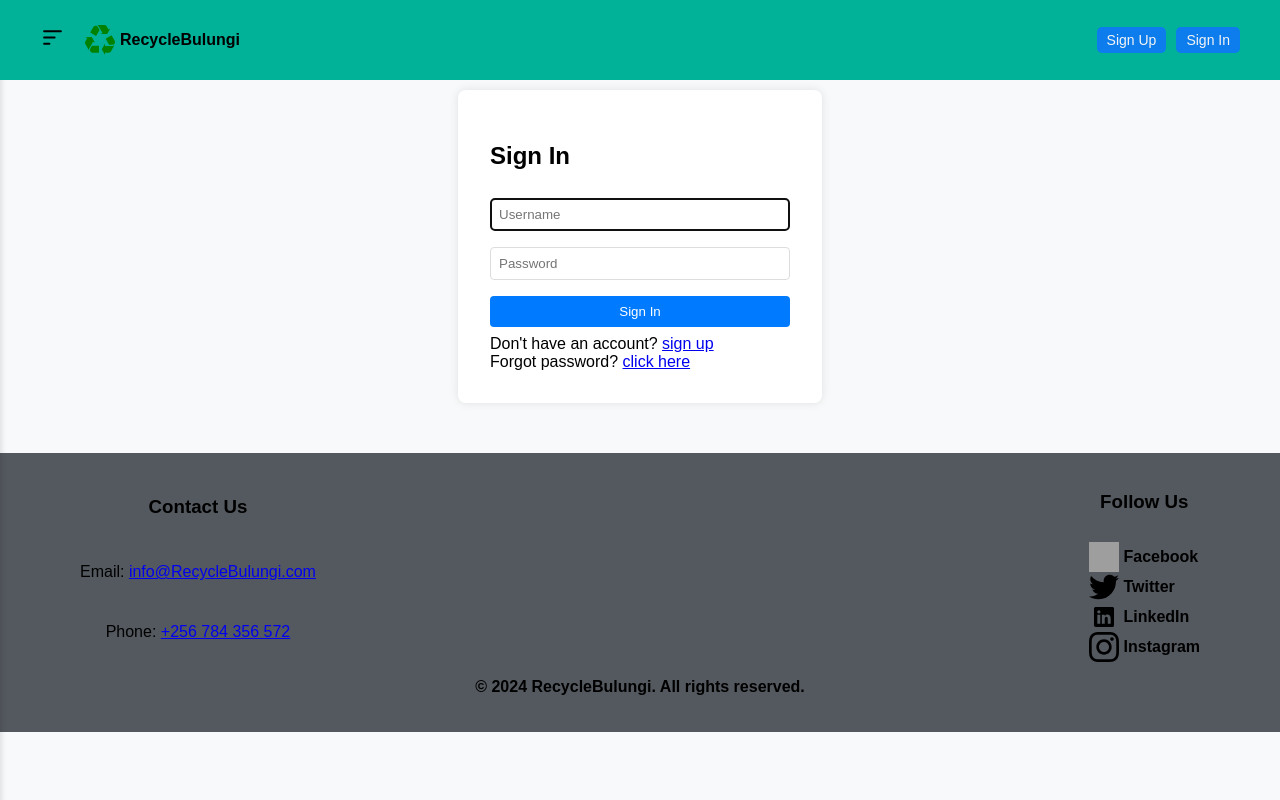
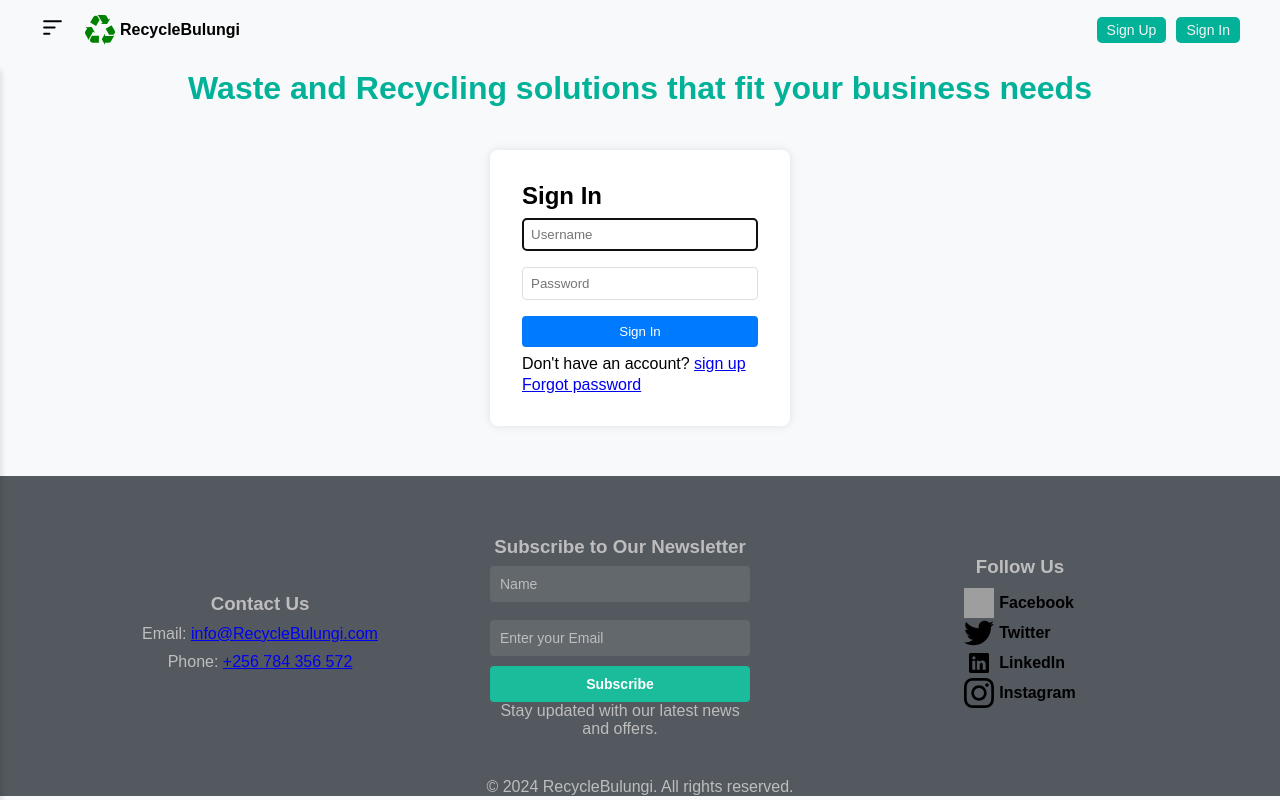
Before and after one commit to Hotchapu13/RecycleBulungi, a PHP site: page /SignIn.php in a window 1280 px wide. Run offline with PHP 8.4, Linux system fonts and the light colour scheme; grey boxes are pictures that could not be loaded.

Commit message:
more changes

```diff
--- a/src/CSS/form_styles.css
+++ b/src/CSS/form_styles.css
@@ -21,6 +21,7 @@ body {
   box-shadow: 0 0 10px rgba(0, 0, 0, 0.1);
   width: 300px;
   margin: auto;
+  margin-top: 25px;
 }
 form {
   display: flex;
@@ -41,3 +42,17 @@ input[type="submit"] {
 input[type="submit"]:hover {
   background-color: #01b198;
 }
+.content {
+  align-items: center;
+  text-align: center;
+  color: #01b198;
+  margin-bottom: 25px;
+}
+.new_acc{
+  padding: 5px, 0px, 5px, 0px;
+  text-decoration: none;
+}
+.forgot_password {
+  padding-top: 3px;
+}
+s
--- a/src/Footer.php
+++ b/src/Footer.php
@@ -5,7 +5,13 @@
     <meta name="viewport" content="width=device-width, initial-scale=1.0" />
     <title>Footer</title>
     <style>
-      footer {
+      * {
+        margin: 0;
+        padding: 0;
+        box-sizing: border-box;
+      }
+      .footer {
+        font-family: Arial, sans-serif;
         position: relative;
         bottom: 0;
         margin-top: 50px;
@@ -14,25 +20,95 @@
         align-items: center;
         display: flex;
         flex-direction: column;
+        box-sizing: border-box;
         width: 100%;
         z-index: 998;
-        padding: 20px;
+        padding: 40px 20px 20px 20px;
+        padding-bottom: 0px;
       }
       .footer-container {
         display: flex;
         justify-content: space-between;
         align-items: center;
+        flex-wrap: wrap;
         width: 100%;
         max-width: 1200px;
         margin: 0 auto;
         padding: 0 20px;
       }
-
-      .footer-left, .footer-right{
+      .footer-top {
+        display: flex;
+        justify-content: space-between; /* Distributes items evenly */
+        align-items: center; /* Aligns items vertically centered */
+        width: 100%;
+      }
+      .footer-left,
+      .footer-right,
+      .foooter-middle {
+        flex: 1;
         padding-left: 40px;
-        display: grid;
+        display: flex;
+        flex-direction: column;
         gap: 10px;
         align-items: center;
+        color: #bdbdbd;
+        padding-bottom: 10px;
+      }
+
+      /*contact us div*/
+      .footer-left {
+        text-align: left;
+        margin-right: 25px;
+      }
+
+      /*newsletter div*/
+      .footer-middle {
+        background: #54595f;
+        padding: 20px;
+        border-radius: 8px;
+        width: 300px;
+        text-align: center;
+        color: #bdbdbd;
+        margin: 0 25px;
+      }
+      .footer-middle h2 {
+        font-size: 16px;
+        margin-bottom: 20px;
+        color: #bdbdbd;
+      }
+      .footer-middle form input {
+        width: 100%;
+        padding: 10px;
+        margin-bottom: 10px;
+        border: none;
+        border-radius: 4px;
+        background-color: #63686d;
+        color: #bdbdbd;
+        font-size: 14px;
+      }
+      .footer-middle form input::placeholder {
+        color: #bdbdbd;
+      }
+      .footer-middle form button {
+        width: 100%;
+        padding: 10px;
+        border: none;
+        border-radius: 4px;
+        background-color: #1abc9c;
+        color: #fff;
+        font-size: 14px;
+        font-weight: bold;
+        cursor: pointer;
+        transition: background-color 0.3s;
+      }
+      .footer-middle form button:hover {
+        background-color: #16a085;
+      }
+
+      /*socials icons div*/
+      .footer-right {
+        text-align: center;
+        margin-left: 25px;
       }
       .social_icons {
         display: flex;
@@ -44,28 +120,136 @@
         display: flex;
         align-items: center;
         text-decoration: none;
-
+        color: #bdbdbd;
       }
       .social-icons img {
         width: 30px;
         height: 30px;
         margin-right: 5px;
+        transition: transform 0.3s;
+      }
+      .social-icons img:hover {
+        transform: scale(1.1);
+      }
+
+      /*copyright div*/
+      .footer-bottom {
+        background-color: #54595f;
+        margin-bottom: 0px;
+        width: 100%;
+        text-align: center;
+        padding-top: 20px;
+        color: #bdbdbd;
       }
       @media (max-width: 768px) {
         .footer-container {
           flex-direction: column;
           align-items: center;
         }
+      /* Footer Top - Stack Vertically */
+      .footer-top {
+        flex-direction: column;
+        align-items: center;
+        text-align: center;
+        gap: 30px;
+        padding: 0 10px;
+      }
+
       .footer-left,
+      .footer-middle,
       .footer-right {
+        text-align: center;
         padding: 0;
-          text-align: center;
+        margin: 10px 0;
       }
+
+
         .social-icons {
           flex-direction: row;
+          flex-wrap: wrap;
           justify-content: center;
+        }
+
+        .social-icons a {
+          gap: 5px;
+        }
+
+        .input-group {
+          flex-direction: column;
+        }
+
+        .newsletter-form input[type="email"],
+        .newsletter-form button {
+          width: 100%;
+          border-radius: 4px;
+          border-right: 2px solid #1abc9c;
+        }
+
+        .newsletter-form button {
+          border-top: none;
+          margin-top: 10px;
+          border-radius: 4px;
+        }
+      }
+
+      @media (max-width: 480px) {
+        .footer {
+          display:flex;
           align-items: center;
-        text-align: center;
+        }
+        .footer-left,
+        .footer-middle,
+        .footer-right {
+          min-width: 200px;
+          margin: 0 10px;
+          align-items: center;
+        }
+        .footer-top {
+        padding: 0 10px;
+        }
+        /* Reduce social icons size */
+        .social-icons img {
+          width: 25px;
+          height: 25px;
+        }
+
+        .social-icons span {
+          font-size: 12px;
+        }
+
+        /* Adjust newsletter form elements */
+        .newsletter-form input[type="email"],
+        .newsletter-form button {
+          font-size: 14px;
+          padding: 10px;
+        }
+
+        /* Adjust footer bottom text size */
+        .footer-bottom p {
+          font-size: 12px;
+        }
+
+        /* Adjust subscription message */
+        .subscription-message {
+          font-size: 12px;
+        }
+
+        .newsletter-form input[type="email"],
+        .newsletter-form button {
+          font-size: 12px;
+          padding: 10px 15px;
+        }
+
+        .subscription-message {0
+          font-size: 12px;
+        }
+
+        .social-icons img {
+          width: 30px;
+        }
+
+        .social-icons span {
+          font-size: 12px;
         }
       }
     </style>
@@ -73,13 +257,34 @@
   <body>
     <footer class="footer">
       <div class="footer-container">
+        <div class="footer-top">
           <div class="footer-left">
             <h3>Contact Us</h3>
             <p>
               Email:
-            <a href="mailto:info@RecycleBulungi.com">info@RecycleBulungi.com</a>
+              <a href="mailto:info@RecycleBulungi.com"
+                >info@RecycleBulungi.com</a
+              >
             </p>
             <p>Phone: <a href="tel:+256784356572">+256 784 356 572</a></p>
+          </div>
+          <div class="footer-middle">
+            <h3>Subscribe to Our Newsletter</h3>
+            <form class="newsletter-form" action="subscribe.php" method="POST">
+              <div class="input-group">
+                <input type="text" name="name" placeholder="Name" required />
+                <input
+                  type="email"
+                  name="email"
+                  placeholder="Enter your Email"
+                  required
+                />
+                <button type="submit">Subscribe</button>
+              </div>
+            </form>
+            <p class="subscription-message">
+              Stay updated with our latest news and offers.
+            </p>
           </div>
           <div class="footer-right">
             <h3>Follow Us</h3>
@@ -115,8 +320,9 @@
             </div>
           </div>
         </div>
+      </div>
       <div class="footer-bottom">
-        <p><strong>&copy; 2024 RecycleBulungi. All rights reserved.</strong></p>
+        <p>&copy; 2024 RecycleBulungi. All rights reserved.</p>
       </div>
     </footer>
   </body>
--- a/src/Profile.php
+++ b/src/Profile.php
@@ -28,7 +28,7 @@
 <head>
   <meta charset="UTF-8">
   <meta name="viewport" content="width=device-width, initial-scale=1.0">
-  <link rel="stylesheet" type="text/css" href="styles.css">
+
   <script src="JS/generalScript.js"></script>
   <link rel="stylesheet" type="text/css" href="CSS/Header_Footer.css" />
   <title>Profile - RecycleBulungi</title>
--- a/src/SignIn.php
+++ b/src/SignIn.php
@@ -10,9 +10,11 @@
   </head>
   <body>
   <?php include "header.php"; ?>
+
     <div class="wrapper">
-      <div class="content">
-        <h2></h2>
+    <div class="content">
+        <h1>Waste and Recycling solutions that fit your business needs</h1>
+        <br>
       </div>
       <div class="form-container">
         <h2>Sign In</h2>
@@ -37,7 +39,7 @@
         <!--make sure to redirect to email to account-->
         <div class="new_acc">Don't have an account? <a href="SignUp.php">sign up</a></div>
         <div class="forgot_password">
-          Forgot password? <a href="SignUp.php">click here</a>
+           <a href="SignUp.php">Forgot password</a>
         </div>
       </div>
     </div>
--- a/src/SignUp.php
+++ b/src/SignUp.php
@@ -50,7 +50,8 @@
   <?php include "header.php"; ?>
     <div class="wrapper">
       <div class="content">
-        <h2>Waste and Recycling solutions that fit your business needs</h2>
+        <h1>Waste and Recycling solutions that fit your business needs</h1>
+        <br>
       </div>
       <div class="form-container">
         <h2>Create an Account</h2>
--- a/src/dashboard.php
+++ b/src/dashboard.php
@@ -50,9 +50,9 @@ if (!isset($_SESSION['loggedin']) || $_SESSION['loggedin'] !== TRUE) {
       }
       .card:hover{
         cursor: pointer;
-    transform: scale(1.05); /* Slightly enlarge the div */
-    background-color: #d4f1c5; /* Brighter shade of green */
-    box-shadow: 0 4px 15px rgba(0, 0, 0, 0.2); /* Shadow effect */
+        transform: scale(1.05); /* Slightly enlarge the div */
+        background-color: #d4f1c5; /* Brighter shade of green */
+        box-shadow: 0 4px 15px rgba(0, 0, 0, 0.2); /* Shadow effect */
       }
       .container h1{
         color: #01b198;
--- a/src/header.php
+++ b/src/header.php
@@ -22,7 +22,7 @@ if (session_status() === PHP_SESSION_NONE) {
         justify-content: space-between;
         align-items: center;
         padding: 10px 20px;
-        background-color: #01b198;
+        /* background-color: #01b198; */
         height: 60px;
         width: 100vw; /* 100% of the viewport width */
         padding: 10px 0; /* Padding at the top and bottom only */
@@ -44,10 +44,16 @@ if (session_status() === PHP_SESSION_NONE) {
         padding: 5px 10px;
         font-size: 14px;
         color: #f4f4f4;
-        background-color: #0d7ded;
+        background-color: #01b198;
         border: none;
         border-radius: 5px;
         cursor: pointer;
+        transition: transform 0.3s ease, background-color 0.3s ease, box-shadow 0.3s ease;
+      }
+      .right-header button:hover{
+        cursor: pointer;
+        transform: scale(1.05); /* Slightly enlarge the div */
+        box-shadow: 0 4px 15px rgba(0, 0, 0, 0.2);
       }
       .logo {
         display: flex;
--- a/src/index.php
+++ b/src/index.php
@@ -14,7 +14,6 @@ session_start();
       content="A recycling and waste management web application"
     />
     <link rel="stylesheet" type="text/css" href="CSS/Header_Footer.css" />
-    <link rel="stylesheet" type="text/css" href="CSS/styles.css" />
     <link rel="stylesheet" type="text/css" href="CSS/index_styles.css" />
     <script src="JS/generalScript.js" defer></script>
     <title>RecycleBulungi</title>
```
Also changed, not shown: src/CSS/index_styles.css (+16 -3 lines), src/about.php (+6 -6 lines), src/signInNew.php (deleted, +0 -355 lines). Lines whose indentation alone changed are shown as unchanged.
